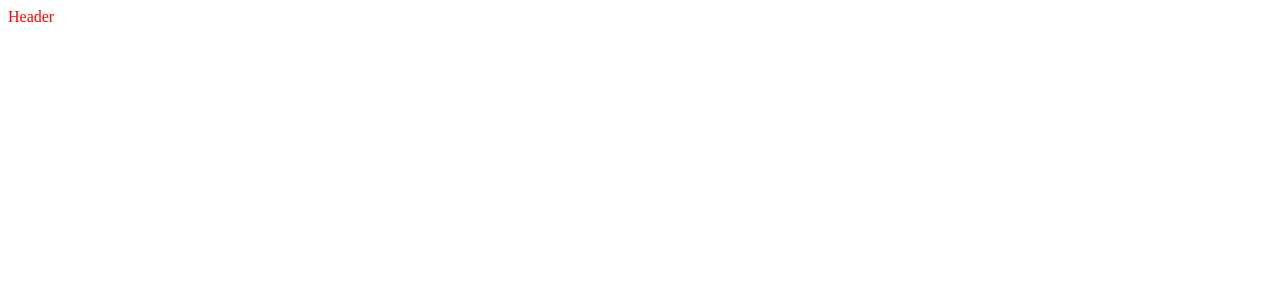
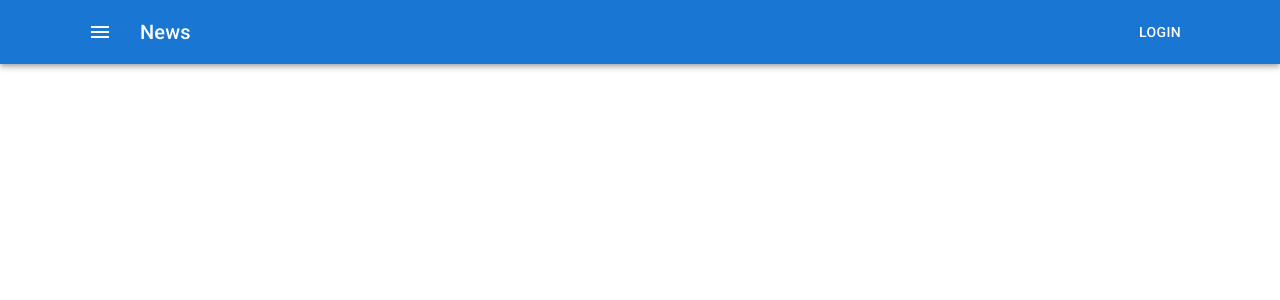
Before and after one commit to LiudmilaLushchuk/REACT-shop-project, a React (Create React App) app: page / in a window 1280 px wide. Shown: the top 300 px of the page. Built offline with nearby package versions, Linux system fonts and the light colour scheme.

Commit message:
added header from library mui

```diff
--- a/package.json
+++ b/package.json
@@ -3,6 +3,10 @@
   "version": "0.1.0",
   "private": true,
   "dependencies": {
+    "@emotion/react": "^11.11.0",
+    "@emotion/styled": "^11.11.0",
+    "@mui/icons-material": "^5.11.16",
+    "@mui/material": "^5.13.3",
     "@testing-library/jest-dom": "^5.16.5",
     "@testing-library/react": "^13.4.0",
     "@testing-library/user-event": "^13.5.0",
--- a/public/index.html
+++ b/public/index.html
@@ -9,6 +9,11 @@
             name="description"
             content="Web site created using create-react-app"
         />
+        <link
+            rel="stylesheet"
+            href="https://fonts.googleapis.com/css?family=Roboto:300,400,500,700&display=swap"
+        />
+
         <title>React App</title>
     </head>
     <body>
--- a/src/Container/App/App.tsx
+++ b/src/Container/App/App.tsx
@@ -1,8 +1,10 @@
 import Header from 'Container/Header/Header'
+import CssBaseline from '@mui/material/CssBaseline'
 
 const App = () => {
     return (
         <>
+            <CssBaseline />
             <Header />
         </>
     )
--- a/src/Container/Header/Header.tsx
+++ b/src/Container/Header/Header.tsx
@@ -1,7 +1,38 @@
+import AppBar from '@mui/material/AppBar'
+import Toolbar from '@mui/material/Toolbar'
+import Typography from '@mui/material/Typography'
+import Button from '@mui/material/Button'
+import IconButton from '@mui/material/IconButton'
+import MenuIcon from '@mui/icons-material/Menu'
 import './Header.scss'
+import { Container } from '@mui/material'
 
 type Props = {}
 const Header = (props: Props) => {
-    return <div className="red">Header</div>
+    return (
+        <AppBar position="static">
+            <Container>
+                <Toolbar>
+                    <IconButton
+                        size="large"
+                        edge="start"
+                        color="inherit"
+                        aria-label="menu"
+                        sx={{ mr: 2 }}
+                    >
+                        <MenuIcon />
+                    </IconButton>
+                    <Typography
+                        variant="h6"
+                        component="div"
+                        sx={{ flexGrow: 1 }}
+                    >
+                        News
+                    </Typography>
+                    <Button color="inherit">Login</Button>
+                </Toolbar>
+            </Container>
+        </AppBar>
+    )
 }
 export default Header
```
Also changed, not shown: 1 other file (tests, documents, lock files or other folders).
